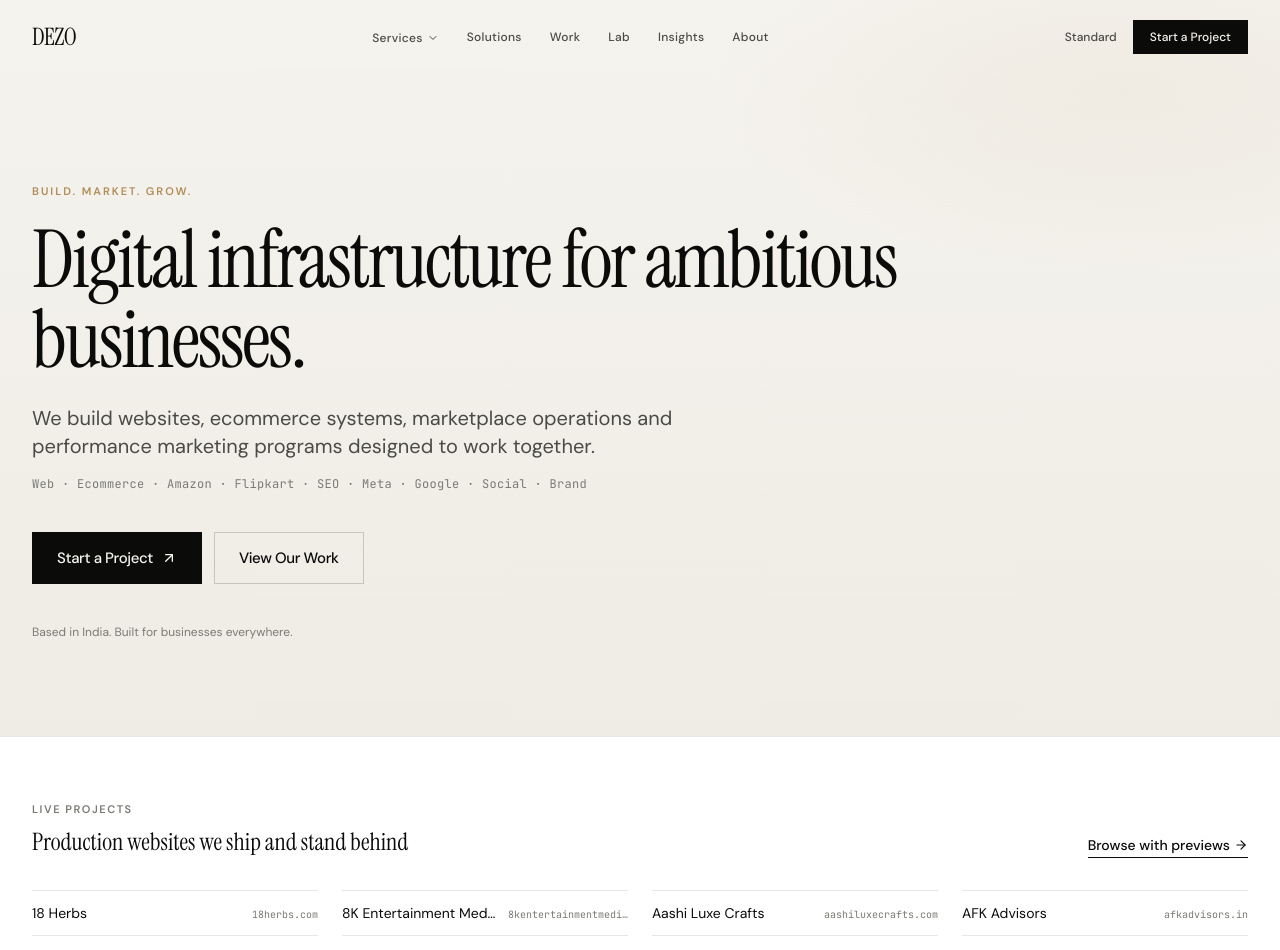
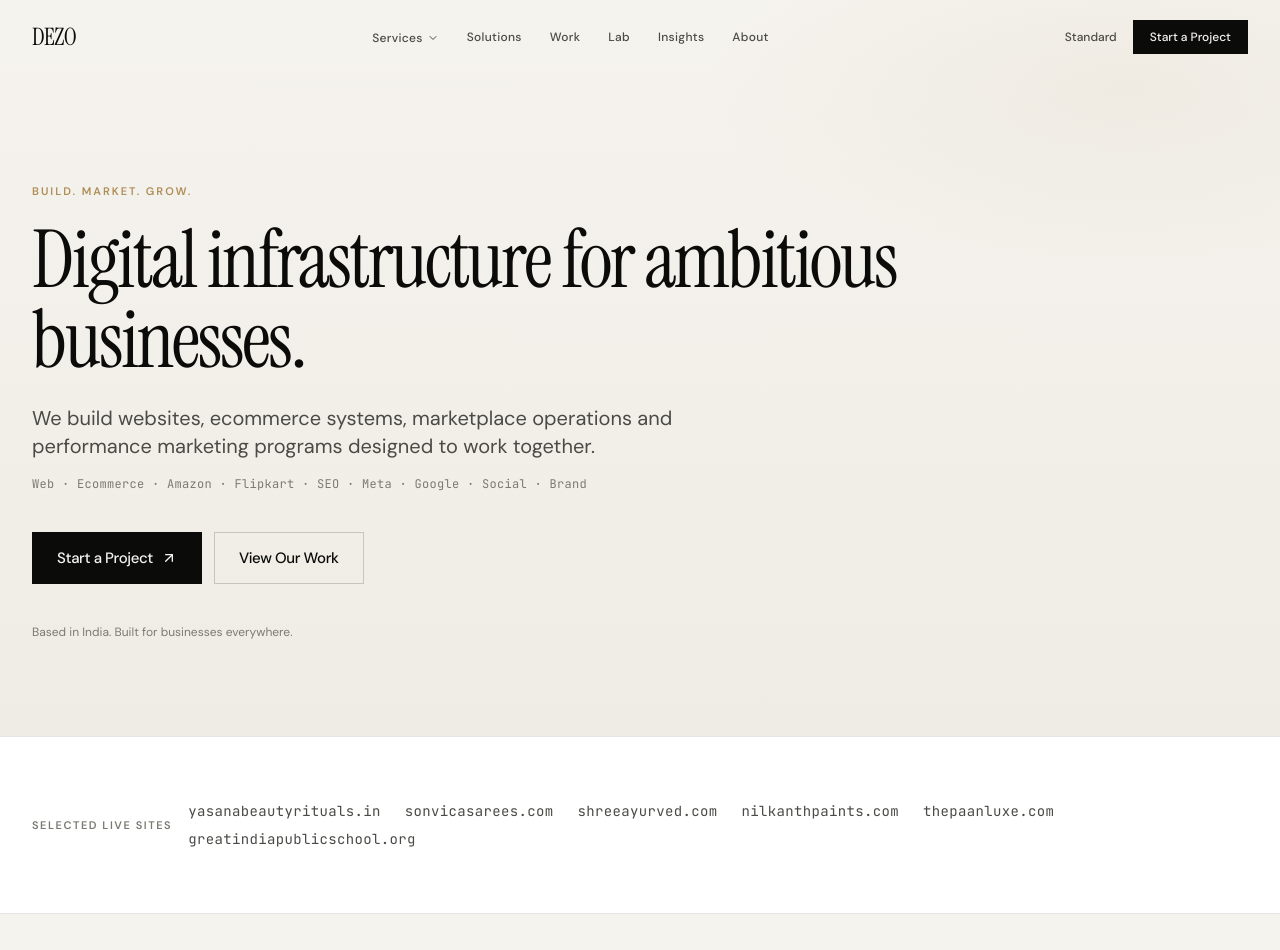
Before and after one commit to tarikk786786/https-github.com-tarikk786786-DEZO, a Next.js app: page / in a window 1280 px wide. Shown: the top 950 px of the page. Built offline with nearby package versions, Linux system fonts and the light colour scheme.

Commit message:
Homepage: image-led selected work, not full client dump
Remove the alphabetical list of every website from the homepage. Keep a
short trust strip and six large preview case stories; full archive stays
on /work.

Co-authored-by: Tarik Islam <tarikk786786@users.noreply.github.com>

```diff
--- a/app/page.tsx
+++ b/app/page.tsx
@@ -25,16 +25,20 @@ import {
   faqItems,
   leadership,
 } from '@/content/site';
-import { portfolioData } from '@/content/projects';
-
 export default function HomePage() {
-  const featured = featuredCaseStudies.slice(0, 5);
+  /** Homepage shows only image-led featured stories — full archive lives on /work */
+  const featured = featuredCaseStudies.slice(0, 6);
   const [hoveredService, setHoveredService] = useState<string | null>(null);
   const [activeGoal, setActiveGoal] = useState(0);
 
-  const allLiveSites = [...portfolioData]
-    .filter((p) => p.isLive)
-    .sort((a, b) => a.title.localeCompare(b.title));
+  const trustHosts = [
+    'yasanabeautyrituals.in',
+    'sonvicasarees.com',
+    'shreeayurved.com',
+    'nilkanthpaints.com',
+    'thepaanluxe.com',
+    'greatindiapublicschool.org',
+  ];
 
   const goals = [
     {
@@ -131,42 +135,23 @@ export default function HomePage() {
         </DezoContainer>
       </section>
 
-      {/* 03 Live projects — every listed URL, no volume stats */}
+      {/* 03 Trust — short host strip only (full archive on /work) */}
       <DezoSection spacing="compact" className="border-y border-dezo-border bg-dezo-surface">
         <DezoContainer size="wide">
-          <div className="flex flex-col sm:flex-row sm:items-end justify-between gap-4 mb-8">
-            <div>
-              <p className="text-[11px] font-semibold uppercase tracking-[0.14em] text-dezo-text-muted mb-2">
-                Live projects
+          <div className="flex flex-col sm:flex-row sm:items-center justify-between gap-4">
+            <p className="text-[11px] font-semibold uppercase tracking-[0.14em] text-dezo-text-muted shrink-0">
+              Selected live sites
             </p>
-              <p className="font-display text-xl sm:text-2xl text-dezo-text-primary">
-                Production websites we ship and stand behind
-              </p>
+            <div className="flex flex-wrap gap-x-6 gap-y-2">
+              {trustHosts.map((host) => (
+                <span
+                  key={host}
+                  className="font-mono text-xs sm:text-sm text-dezo-text-secondary tracking-wide"
+                >
+                  {host}
+                </span>
+              ))}
             </div>
-            <Link
-              href="/work"
-              className="text-sm font-medium text-dezo-text-primary border-b border-dezo-ink pb-0.5 hover:text-dezo-primary hover:border-dezo-primary transition-colors inline-flex items-center gap-1"
-            >
-              Browse with previews <ArrowRight size={14} />
-            </Link>
-          </div>
-          <div className="grid grid-cols-1 sm:grid-cols-2 lg:grid-cols-3 xl:grid-cols-4 gap-x-6 gap-y-0">
-            {allLiveSites.map((site) => (
-              <a
-                key={site.url}
-                href={site.url}
-                target="_blank"
-                rel="noopener noreferrer"
-                className="group flex items-baseline justify-between gap-3 border-t border-dezo-border py-3"
-              >
-                <span className="text-sm text-dezo-text-primary group-hover:text-dezo-primary transition-colors truncate">
-                  {site.title}
-                </span>
-                <span className="font-mono text-[10px] text-dezo-text-muted shrink-0 truncate max-w-[42%]">
-                  {cleanHost(site.url)}
-                </span>
-              </a>
-            ))}
           </div>
         </DezoContainer>
       </DezoSection>
@@ -262,7 +247,7 @@ export default function HomePage() {
         </DezoContainer>
       </DezoSection>
 
-      {/* 06 Selected Work */}
+      {/* 06 Selected Work — image-led stories only (not the full client list) */}
       <DezoSection spacing="normal" id="work" className="bg-dezo-bg-warm border-y border-dezo-border">
         <DezoContainer size="wide">
           <div className="flex flex-col sm:flex-row sm:items-end justify-between gap-6 mb-14">
@@ -270,59 +255,62 @@ export default function HomePage() {
               <DezoHeading
                 badge="Selected work"
                 as="h2"
-                subtitle="Editorial case stories from live production sites. No fabricated metrics."
+                subtitle="Large project stories with real site previews. The complete archive is on Work."
               >
                 Evidence over decoration
               </DezoHeading>
             </DezoReveal>
             <DezoButton href="/work" variant="outline" size="sm">
-              Full archive
+              View all work
             </DezoButton>
           </div>
-          <div className="flex flex-col gap-16 lg:gap-24">
+          <div className="flex flex-col gap-20 lg:gap-28">
             {featured.map((study, i) => (
               <DezoReveal key={study.url} delay={i * 0.04}>
                 <a
                   href={study.url}
                   target="_blank"
                   rel="noopener noreferrer"
-                  className="group grid grid-cols-1 lg:grid-cols-12 gap-8 lg:gap-12 items-center"
+                  className="group block"
                 >
-                  <div
-                    className={`lg:col-span-7 relative overflow-hidden bg-dezo-bg border border-dezo-border aspect-[16/10] ${
-                      i % 2 === 1 ? 'lg:order-2' : ''
-                    }`}
-                  >
+                  <div className="relative w-full overflow-hidden bg-dezo-bg border border-dezo-border aspect-[16/9] sm:aspect-[21/10] mb-8 lg:mb-10">
                     <LiveSitePreview
                       url={study.url}
                       title={study.title}
-                      eager={i === 0}
+                      eager={i < 2}
                       className="absolute inset-0 w-full h-full object-cover object-top dezo-img-zoom"
                     />
                   </div>
-                  <div className={`lg:col-span-5 ${i % 2 === 1 ? 'lg:order-1' : ''}`}>
+                  <div className="grid grid-cols-1 lg:grid-cols-12 gap-6 lg:gap-12">
+                    <div className="lg:col-span-5">
                       <p className="text-[11px] font-semibold uppercase tracking-[0.14em] text-dezo-primary mb-3">
                         {study.industry}
                         {study.stack?.length ? ` · ${study.stack.slice(0, 3).join(' · ')}` : ''}
                       </p>
-                    <h3 className="font-display text-3xl sm:text-4xl text-dezo-text-primary mb-5 group-hover:text-dezo-primary transition-colors">
+                      <h3 className="font-display text-3xl sm:text-4xl lg:text-[2.75rem] tracking-tight text-dezo-text-primary group-hover:text-dezo-primary transition-colors">
                         {study.title}
                       </h3>
-                    <p className="text-sm text-dezo-text-secondary leading-relaxed mb-3">
+                      <p className="font-mono text-xs text-dezo-text-muted mt-3">
+                        {cleanHost(study.url)}
+                      </p>
+                    </div>
+                    <div className="lg:col-span-7 space-y-4">
+                      <p className="text-sm sm:text-base text-dezo-text-secondary leading-relaxed">
                         <span className="font-semibold text-dezo-text-primary">Challenge. </span>
                         {study.challenge}
                       </p>
-                    <p className="text-sm text-dezo-text-secondary leading-relaxed mb-3">
+                      <p className="text-sm sm:text-base text-dezo-text-secondary leading-relaxed">
                         <span className="font-semibold text-dezo-text-primary">What we did. </span>
                         {study.execution}
                       </p>
-                    <p className="text-sm text-dezo-text-secondary leading-relaxed mb-6">
+                      <p className="text-sm sm:text-base text-dezo-text-secondary leading-relaxed">
                         <span className="font-semibold text-dezo-text-primary">Result. </span>
                         {study.result}
                       </p>
-                    <span className="inline-flex items-center gap-1.5 text-sm font-medium text-dezo-text-primary border-b border-dezo-ink pb-0.5">
+                      <span className="inline-flex items-center gap-1.5 text-sm font-medium text-dezo-text-primary border-b border-dezo-ink pb-0.5 mt-2 group-hover:border-dezo-primary group-hover:text-dezo-primary transition-colors">
                         Visit live site <ArrowUpRight size={14} />
                       </span>
+                    </div>
                   </div>
                 </a>
               </DezoReveal>
--- a/content/site.ts
+++ b/content/site.ts
@@ -311,6 +311,30 @@ export const featuredCaseStudies = [
     url: 'https://nilkanthpaints.com/',
     stack: ['Web', 'Corporate Portal'],
   },
+  {
+    title: 'The Paan Luxe',
+    industry: 'Ecommerce',
+    location: 'India',
+    challenge: 'Specialty lifestyle brand needed a conversion-focused D2C storefront.',
+    problem: 'Specialty lifestyle brand needed a conversion-focused D2C storefront.',
+    strategy: 'Commerce architecture with clear product hierarchy and brand-led UX.',
+    execution: 'Shipped a live ecommerce experience for direct orders.',
+    result: 'Live D2C storefront in production.',
+    url: 'https://thepaanluxe.com',
+    stack: ['Ecommerce', 'Brand'],
+  },
+  {
+    title: 'Great India Public School',
+    industry: 'Education',
+    location: 'India',
+    challenge: 'School needed admissions-focused digital presence with clear programs.',
+    problem: 'School needed admissions-focused digital presence with clear programs.',
+    strategy: 'Information architecture for programs, trust, and inquiry pathways.',
+    execution: 'Built and launched a live education website.',
+    result: 'Live school site supporting admissions inquiries.',
+    url: 'https://greatindiapublicschool.org/',
+    stack: ['Web', 'Education'],
+  },
 ] as const;
 
 /** Legacy alias */
```
Lines whose indentation alone changed are shown as unchanged.
